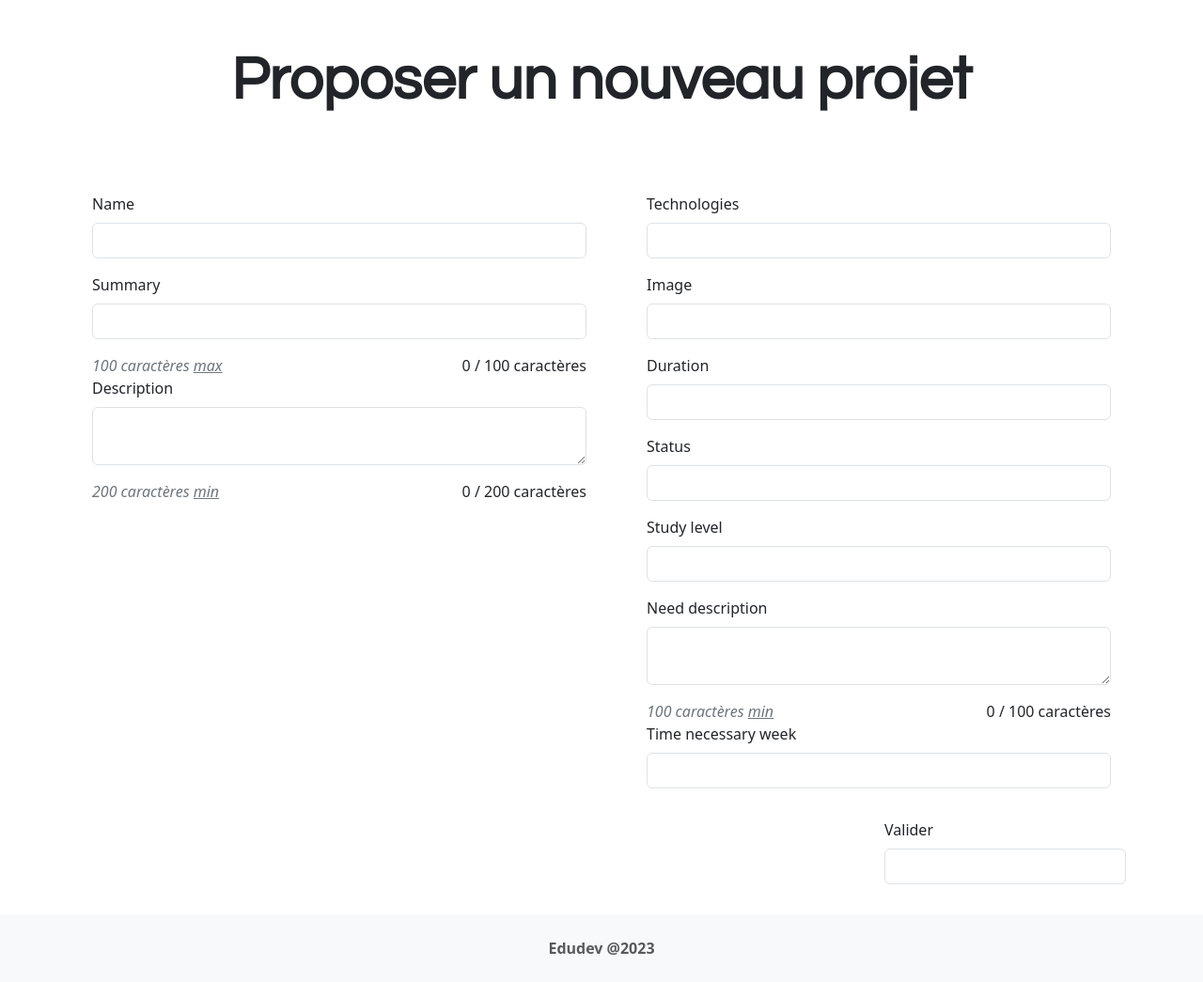
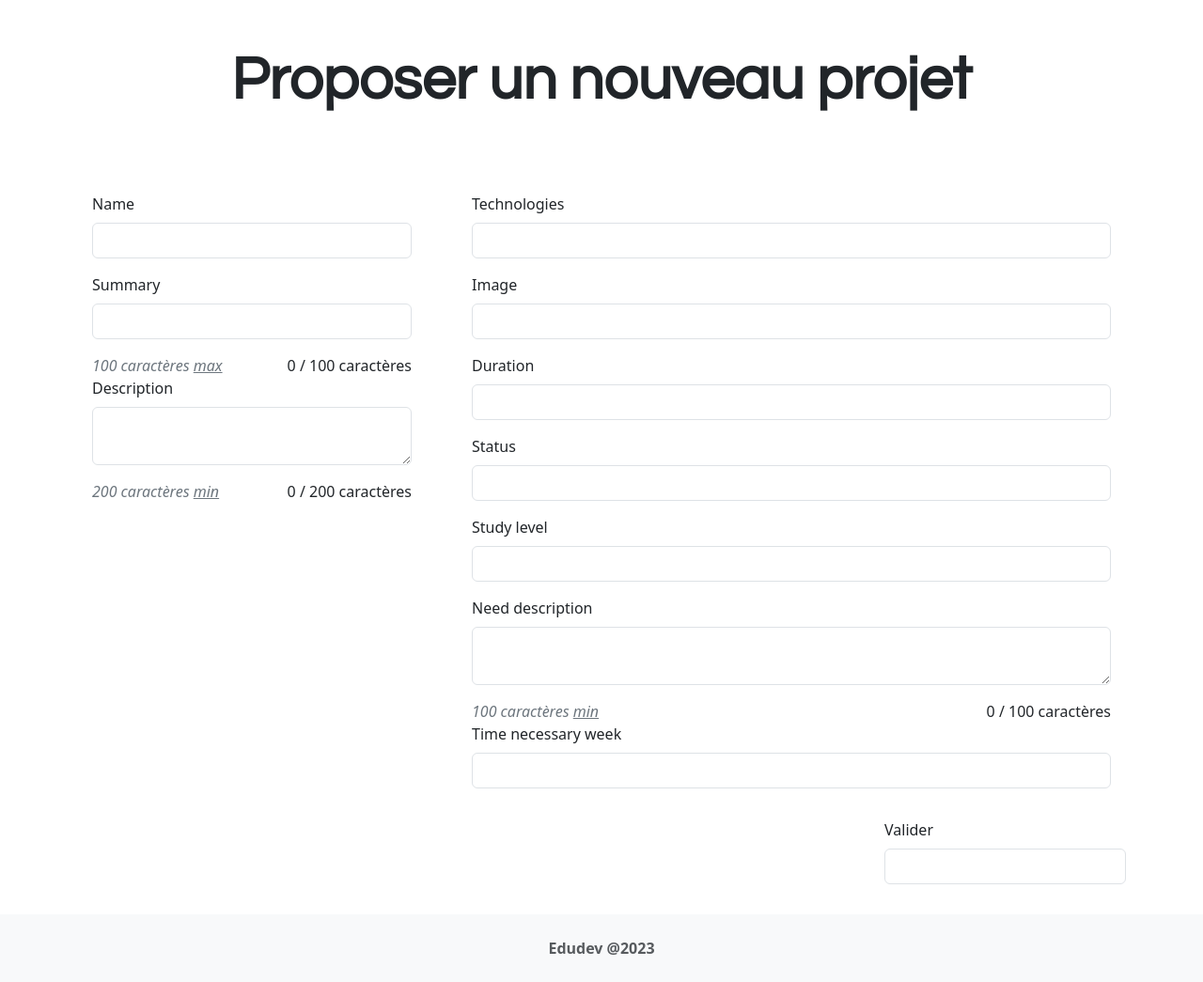
Before and after one commit to dylanejosse/edudev, a Symfony app: template templates/project/new.html.twig in a window 1280 px wide. Shown: the part 56-1101 px from the top of the page at 94% size. Run offline with Twig, Linux system fonts and the light colour scheme; the template is opened without the code that fills it, so the values that code supplies are empty; form fields are guessed from the names that the template uses; some libraries are stand-ins or nearby versions.

Commit message:
Design modifications

```diff
--- a/public/css/style.css
+++ b/public/css/style.css
@@ -208,6 +208,7 @@ h2
 {
     font-weight: bold;
     margin: 0.5rem 0;
+    padding: 0;
 }
 
 @media screen and (max-width: 768px)
--- a/templates/project/new.html.twig
+++ b/templates/project/new.html.twig
@@ -21,9 +21,9 @@
 
                 <div class="d-flex flex-wrap">
 
-                <div class="col-12 col-xl-6 p-xl-3">
+                <div class="col-12 col-xl-4 p-xl-3">
 
-                    <div>
+                    <div class="project-name">
                     {{ form_row(form.name) }}
                     </div>
 
@@ -45,7 +45,7 @@
 
                 </div>
 
-                <div class="col-12 col-xl-6 p-xl-3 ps-xl-5 border-xl-left">
+                <div class="col-12 col-xl-8 p-xl-3 ps-xl-5 border-xl-left">
 
                     <div>
                     {{ form_row(form.technologies) }}
```
